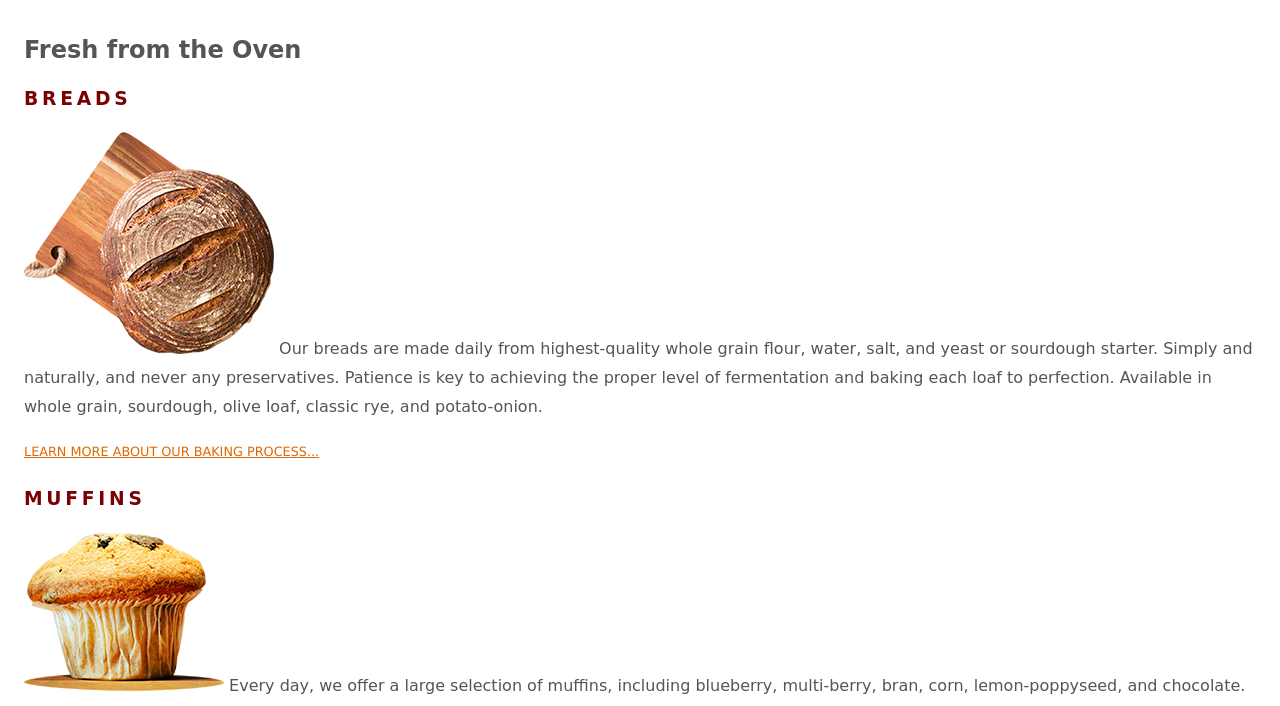
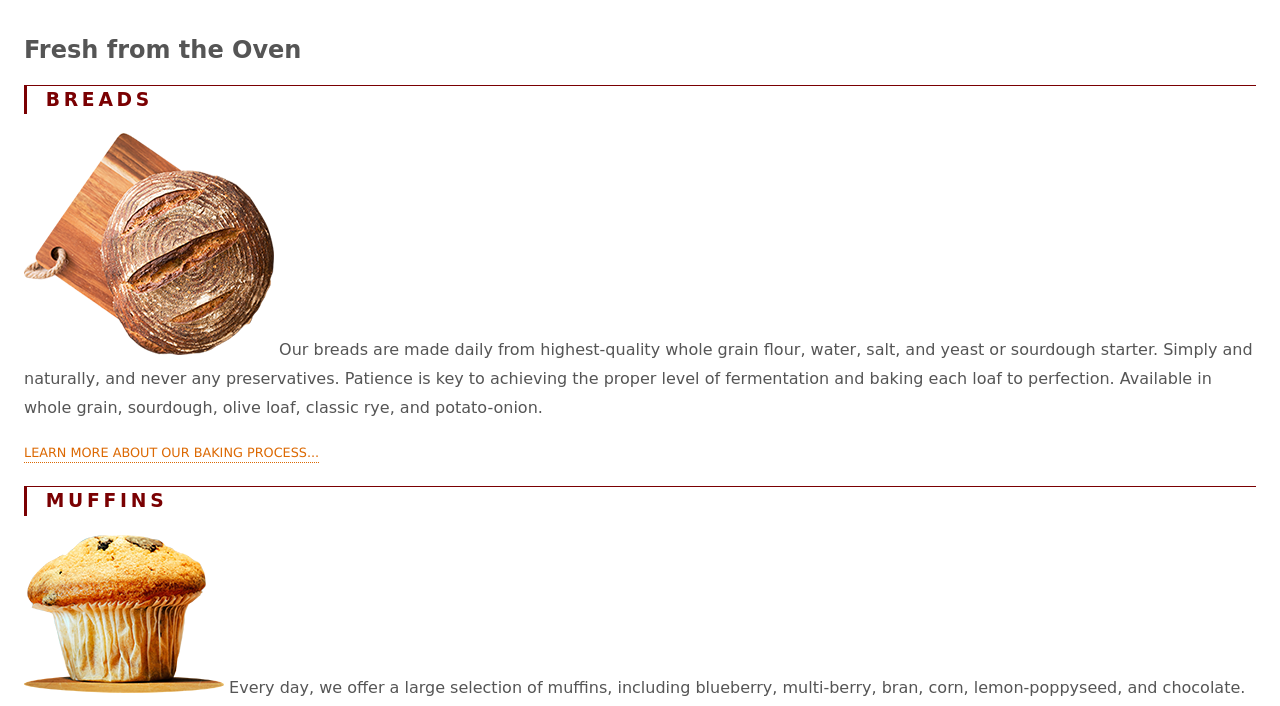
Before and after one commit to james122790/Exercise-14-1, a plain HTML site: page index.html in a window 1280 px wide. Shown: the part 248-954 px from the top of the page. Drawn offline with Linux system fonts and the light colour scheme; a web font is replaced by a local one.

Commit message:
Update bakery-styles.css

```diff
--- a/bakery-styles.css
+++ b/bakery-styles.css
@@ -15,6 +15,10 @@ body {
 /* link styles */
 a:link, a:visited { color: #DC6903; }
 a:focus, a:hover, a:active { color: #F9AB33; }
+a{text-decoration: none;
+  border-bottom: 1px dotted;
+  padding-bottom: .2em;
+}
 
 
 /* header styles */
@@ -54,11 +58,15 @@ main {
   line-height: 1.8em;
   color: #555;
   padding: 1em;
+  border-radius: 25px;
 }
 h3 {
   text-transform: uppercase;
   letter-spacing: .2em;
   color: #7A0002;
+  border-top: 1px solid;
+  border-left: 3px solid;
+  padding-left: 1em;
 }
 p.more {
   font-family: verdana, sans-serif;
@@ -72,6 +80,7 @@ aside {
   background-color: #F6F3ED;
   padding: 1em;
   padding-left: 45px;
+  border-top-right-radius: 25px}
 }
 
 /* misc styles */
```
